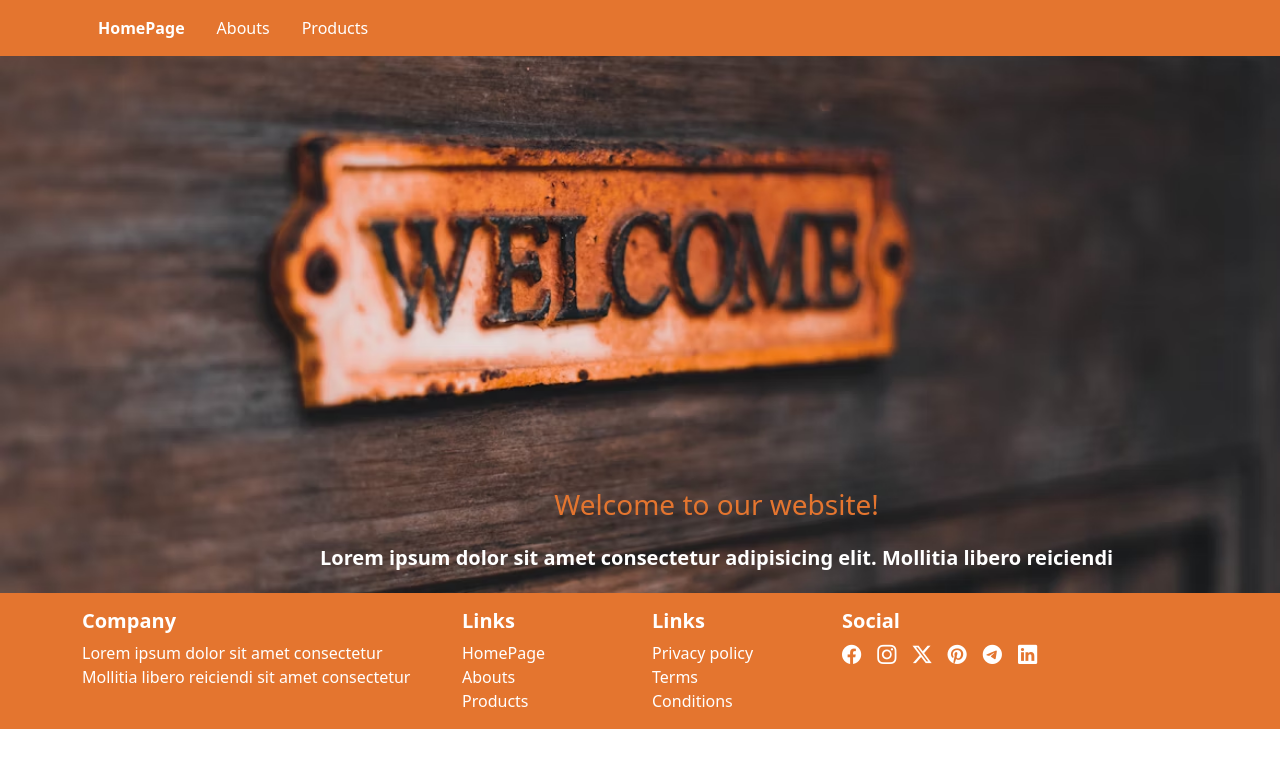
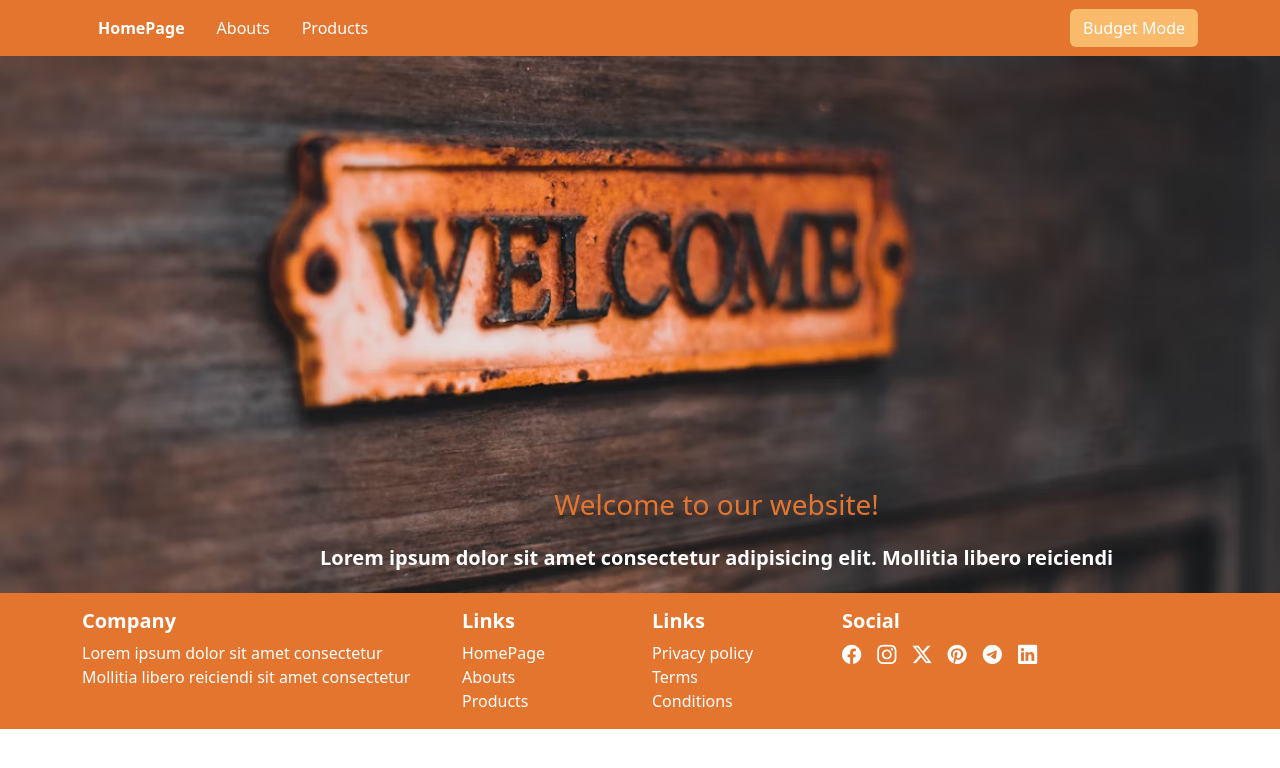
Before and after one commit to VincenzoLivigni/react-context-api, a React (Vite) app: page / in a window 1280 px wide. Shown: the top 768 px of the page. Built offline with nearby package versions, Linux system fonts and the light colour scheme.

Commit message:
add Navbar component with a static button

```diff
--- a/src/components/Header.jsx
+++ b/src/components/Header.jsx
@@ -1,39 +1,9 @@
-import { NavLink } from "react-router-dom"
+import Navbar from "./Navbar"
 
-const menu = [
-    {
-        id: 1,
-        namePage: "HomePage",
-        link: "/"
-    },
-    {
-        id: 2,
-        namePage: "Abouts",
-        link: "/abouts"
-    },
-    {
-        id: 3,
-        namePage: "Products",
-        link: "/products"
-    }
-]
-
-export default function footer() {
+export default function navbar() {
     return (
         <header>
-            <nav className="navbar d-flex align-items-center">
-                <div className='container'>
-                    <ul className="nav">
-                        {
-                            menu.map((item) => (
-                                <li key={item.id} className="nav-item">
-                                    <NavLink className="nav-link" aria-current="page" to={item.link}>{item.namePage}</NavLink>
-                                </li>
-                            ))
-                        }
-                    </ul>
-                </div>
-            </nav>
+            <Navbar />
         </header>
     )
 }
--- /dev/null
+++ b/src/components/Navbar.jsx
@@ -0,0 +1,41 @@
+import { NavLink } from "react-router-dom"
+
+const menu = [
+    {
+        id: 1,
+        namePage: "HomePage",
+        link: "/"
+    },
+    {
+        id: 2,
+        namePage: "Abouts",
+        link: "/abouts"
+    },
+    {
+        id: 3,
+        namePage: "Products",
+        link: "/products"
+    }
+]
+
+
+export default function Navbar() {
+
+    return (
+        <nav className="navbar d-flex align-items-center">
+            <div className='container'>
+                <ul className="nav">
+                    {
+                        menu.map((item) => (
+                            <li key={item.id} className="nav-item">
+                                <NavLink className="nav-link" aria-current="page" to={item.link}>{item.namePage}</NavLink>
+                            </li>
+                        ))
+                    }
+                </ul>
+
+                <button className="btn">Budget Mode</button>
+            </div>
+        </nav>
+    )
+}
--- a/src/index.css
+++ b/src/index.css
@@ -25,8 +25,6 @@ h5 {
   font-weight: bold;
 }
 
-
-
 .row>p {
   color: bisque;
 }
@@ -43,6 +41,12 @@ h5 {
 
 .nav-link:hover {
   color: rgb(237, 237, 237)
+}
+
+button.btn,
+.btn:active {
+  background-color: rgb(250, 186, 108);
+  color: white;
 }
 
 /* main utils */
```
